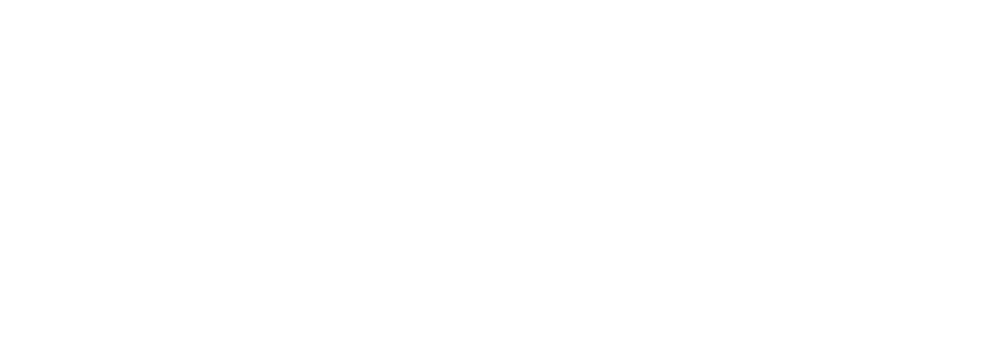
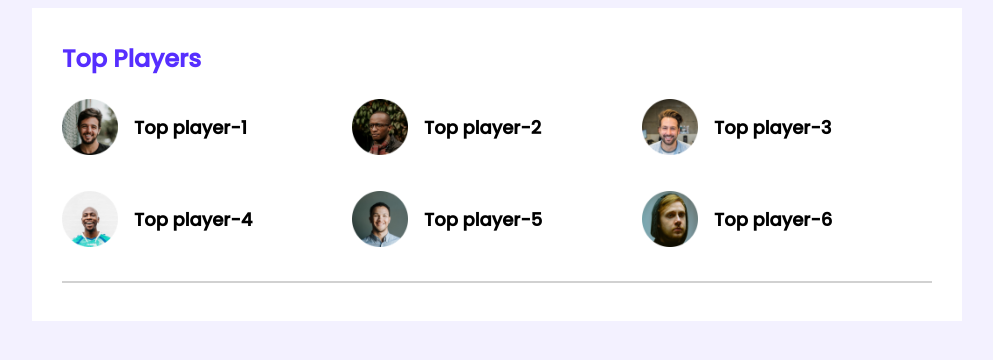
Before and after one commit to asifsikder23/leader-board-css3, a plain HTML site: page index.html in a window 1280 px wide. Shown: the whole page, without its empty margins (143-1136 px from the left). Drawn offline with Linux system fonts and the light colour scheme.

Commit message:
content-added

```diff
--- a/index.html
+++ b/index.html
@@ -8,6 +8,46 @@
     <link rel="stylesheet" href="styles/style.css">
 </head>
 <body>
+    <!-- Header start -->
+    <header>
 
+    </header>
+    <!-- header end -->
+    <main>
+        <section class="container">
+            <!-- top player and top blog -->
+            <div class="top-players">
+                <h2 class="section-title">Top Players</h2>
+                <div class="players">
+                    <!-- .player*6>img[src="images/players.player-$.png"]+h3{Top player-$} -->
+                    <div class="player">
+                        <img src="images/players/player-1.png" alt="">
+                        <h3 class="player-name">Top player-1</h3>
+                    </div>
+                    <div class="player">
+                        <img src="images/players/player-2.png" alt="">
+                        <h3 class="player-name">Top player-2</h3>
+                    </div>
+                    <div class="player">
+                        <img src="images/players/player-3.png" alt="">
+                        <h3 class="player-name">Top player-3</h3>
+                    </div>
+                    <div class="player">
+                        <img src="images/players/player-4.png" alt="">
+                        <h3 class="player-name">Top player-4</h3>
+                    </div>
+                    <div class="player">
+                        <img src="images/players/player-5.png" alt="">
+                        <h3 class="player-name">Top player-5</h3>
+                    </div>
+                    <div class="player">
+                        <img src="images/players/player-6.png" alt="">
+                        <h3 class="player-name">Top player-6</h3>
+                    </div>
+                </div>
+                <hr>
+            </div>
+        </section>
+    </main>
 </body>
 </html>
--- a/styles/style.css
+++ b/styles/style.css
@@ -0,0 +1,44 @@
+/* fonts */
+@import url('https://fonts.googleapis.com/css2?family=Playfair+Display:wght@600&family=Poppins:wght@500&family=Roboto&display=swap');
+
+/* common style */
+body{
+    font-family: 'Poppins', sans-serif;
+    background-color: #F3F1FF;
+}
+main{
+    display: flex;
+    justify-content: center;
+}
+.container{
+    background-color: #FFFFFF;
+    width: 870px;
+    padding: 30px;
+}
+hr{
+    border: 1px solid #D1D1D1;
+}
+/* Top players style */
+.section-title{
+    color: #562EFF;
+    font-size: 24px;
+    margin-top: 3px;
+}
+.players{
+    display: grid;
+    grid-template-columns: repeat(3,1fr);
+    grid-row-gap: 29px;
+    margin-bottom: 30px;
+}
+.player{
+    display: flex;
+    align-items: center;
+}
+.player img{
+    width: 56px;
+    height: 56px;
+}
+.player-name{
+    margin-left: 16px;
+    font-size: 18px;
+}
```
